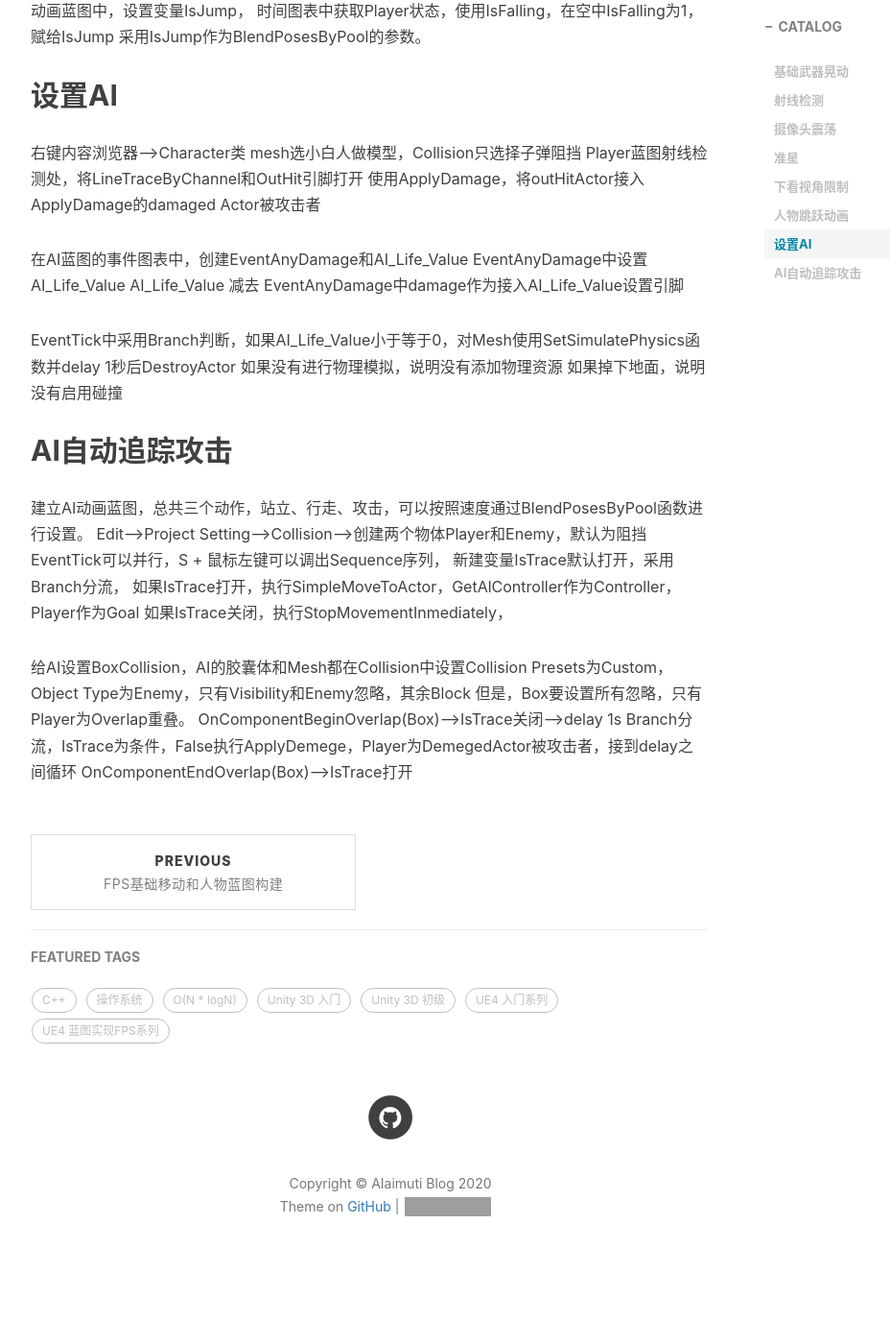
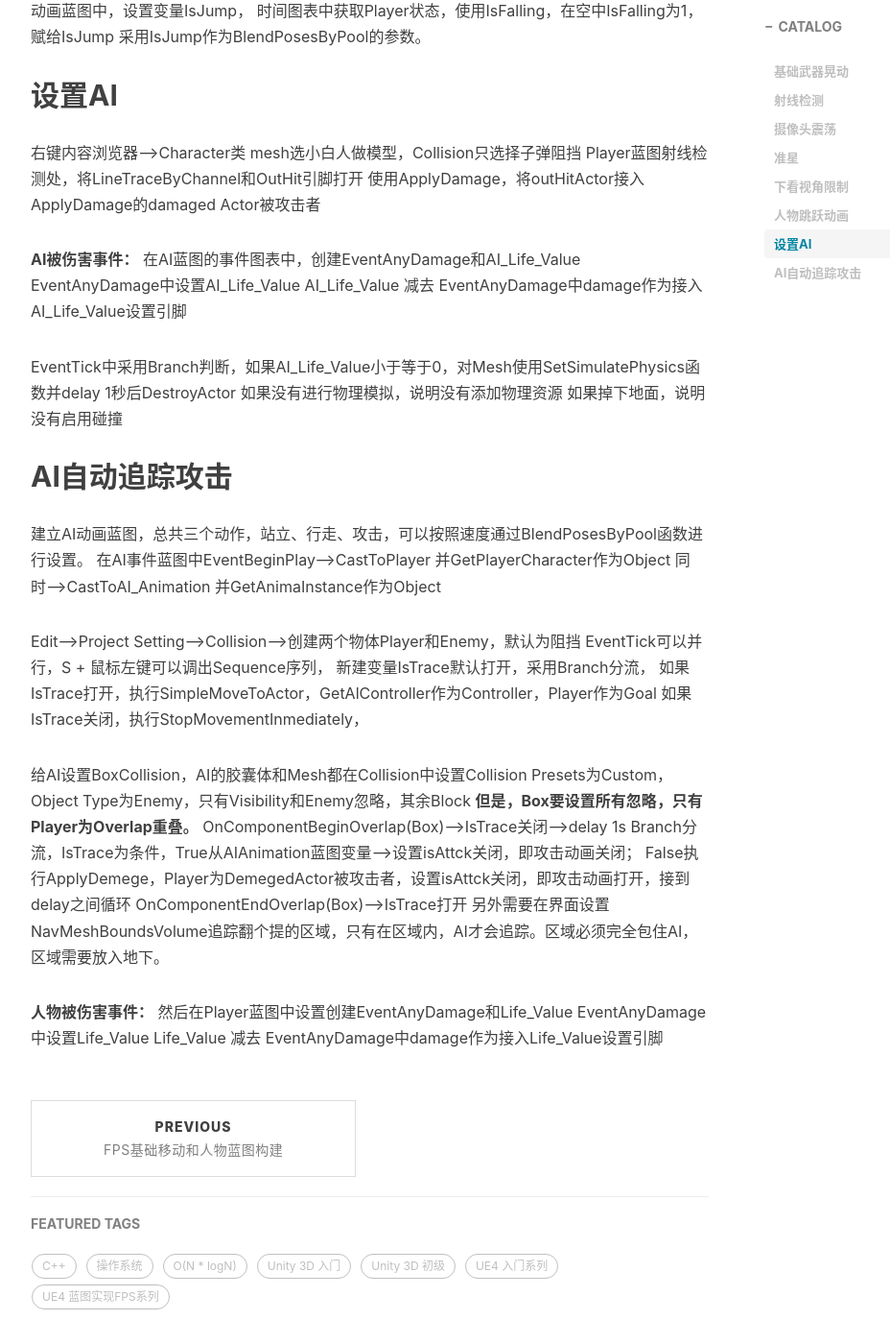
Before and after one commit to AIaimuti/aiaimuti.github.io, a Jekyll site: the page built from _posts/2020-4-16-Weapon.md, in a window 1280 px wide and 1400 px high, scrolled down 2068 px. Shown: the whole window at 96% size, without its empty margins (233-1161 px from the left). Built offline with Jekyll 4.4.1, drawn with Linux system fonts in a browser that asks for light colours; nearby versions of some CDN libraries; comment, search, counter and statistics services are not loaded; before the commit the page ends 3429 px from its top, so only the background shows below that; grey boxes are pictures that could not be loaded.

Commit message:
Update 2020-4-16-Weapon.md

```diff
--- a/_posts/2020-4-16-Weapon.md
+++ b/_posts/2020-4-16-Weapon.md
@@ -81,6 +81,7 @@ mesh选小白人做模型，Collision只选择子弹阻挡
 Player蓝图射线检测处，将LineTraceByChannel和OutHit引脚打开
 使用ApplyDamage，将outHitActor接入ApplyDamage的damaged Actor被攻击者
 
+**AI被伤害事件：**
 在AI蓝图的事件图表中，创建EventAnyDamage和AI_Life_Value
 EventAnyDamage中设置AI_Life_Value
 AI_Life_Value 减去 EventAnyDamage中damage作为接入AI_Life_Value设置引脚
@@ -91,6 +92,9 @@ EventTick中采用Branch判断，如果AI_Life_Value小于等于0，对Mesh使
 
 ## AI自动追踪攻击
 建立AI动画蓝图，总共三个动作，站立、行走、攻击，可以按照速度通过BlendPosesByPool函数进行设置。
+在AI事件蓝图中EventBeginPlay-->CastToPlayer 并GetPlayerCharacter作为Object
+同时-->CastToAI_Animation 并GetAnimaInstance作为Object
+
 Edit-->Project Setting-->Collision-->创建两个物体Player和Enemy，默认为阻挡
 EventTick可以并行，S + 鼠标左键可以调出Sequence序列，
 新建变量IsTrace默认打开，采用Branch分流，
@@ -98,7 +102,14 @@ EventTick可以并行，S + 鼠标左键可以调出Sequence序列，
 如果IsTrace关闭，执行StopMovementInmediately，
 
 给AI设置BoxCollision，AI的胶囊体和Mesh都在Collision中设置Collision Presets为Custom，Object Type为Enemy，只有Visibility和Enemy忽略，其余Block
-但是，Box要设置所有忽略，只有Player为Overlap重叠。
+**但是，Box要设置所有忽略，只有Player为Overlap重叠。**
 OnComponentBeginOverlap(Box)-->IsTrace关闭-->delay 1s
-Branch分流，IsTrace为条件，False执行ApplyDemege，Player为DemegedActor被攻击者，接到delay之间循环
+Branch分流，IsTrace为条件，True从AIAnimation蓝图变量-->设置isAttck关闭，即攻击动画关闭；
+False执行ApplyDemege，Player为DemegedActor被攻击者，设置isAttck关闭，即攻击动画打开，接到delay之间循环
 OnComponentEndOverlap(Box)-->IsTrace打开
+另外需要在界面设置NavMeshBoundsVolume追踪翻个提的区域，只有在区域内，AI才会追踪。区域必须完全包住AI，区域需要放入地下。
+
+**人物被伤害事件：**
+然后在Player蓝图中设置创建EventAnyDamage和Life_Value
+EventAnyDamage中设置Life_Value
+Life_Value 减去 EventAnyDamage中damage作为接入Life_Value设置引脚
```
